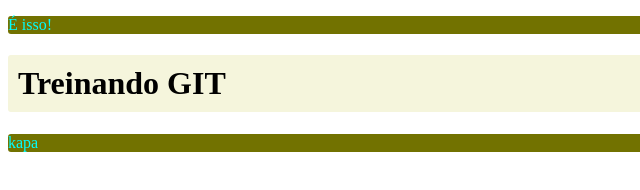
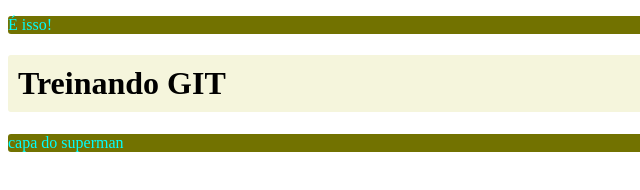
Before and after one commit to marcosgomes0/javascript-git, a plain HTML site: page index.html in a window 1280 px wide. Shown: the full height of the page, 0-640 px from the left. Drawn offline with Linux system fonts and the light colour scheme.

Commit message:
texto atualizado

```diff
--- a/index.html
+++ b/index.html
@@ -21,7 +21,7 @@
 <body>
   <p>É isso!</p>
   <h1>Treinando GIT</h1>
-  <p>kapa</p>
+  <p>capa do superman</p>
   <script src="script.js"></script>
 </body>
 </html>
```
